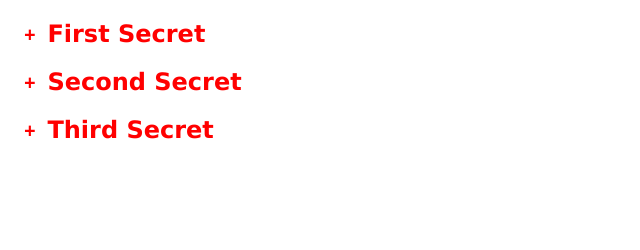
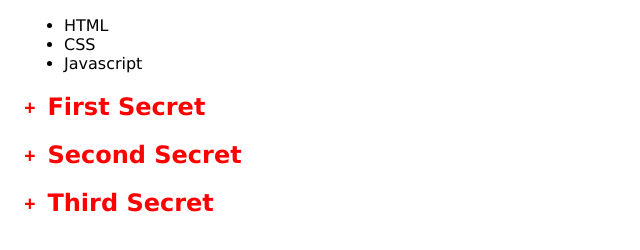
Before and after one commit to jhansidev/nodejs-practices, a plain HTML site: page dombasics.html in a window 1280 px wide. Shown: the whole page, without its empty margins (0-640 px from the left). Drawn offline with Linux system fonts and the light colour scheme.

Commit message:
list creation

```diff
--- a/dombasics.html
+++ b/dombasics.html
@@ -7,6 +7,10 @@
 
 </head>
 <body>
+<div id="list">
+
+</div>
+
 <h2>First Secret</h2>
 <div>
     <p>
--- a/hideandseek.js
+++ b/hideandseek.js
@@ -26,3 +26,21 @@
     relatedDiv.setAttribute("style",
         isCollapsed ? "" :"display: none");
 }
+
+// list creation using DOM operations
+var ul = document.createElement('ul');
+
+var liItem1 = document.createElement('li');
+liItem1.innerHTML = "HTML";
+var liItem2 = document.createElement('li');
+liItem2.innerHTML = "CSS";
+var liItem3 = document.createElement('li');
+liItem3.innerHTML = "Javascript";
+
+var content = document.querySelector('#list');
+content.appendChild(ul);
+
+var ulcontent = document.querySelector('ul');
+ulcontent.appendChild(liItem1);
+ulcontent.appendChild(liItem2);
+ulcontent.appendChild(liItem3);
```
